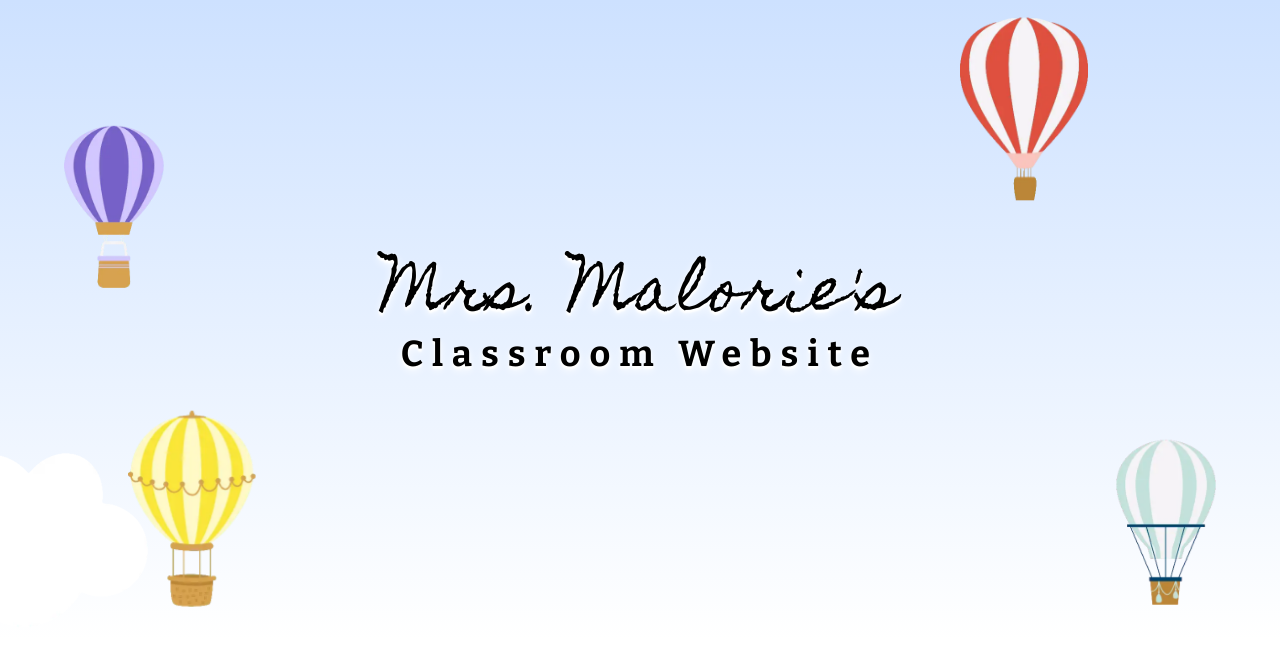
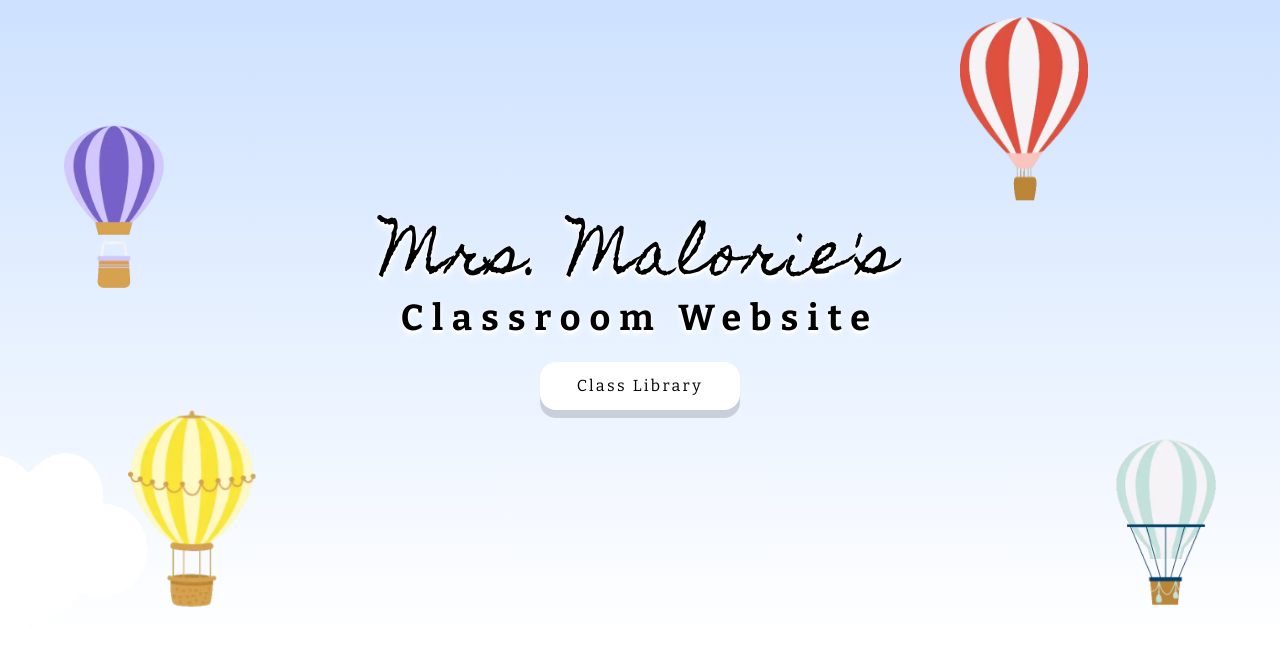
Before and after one commit to MrsMalorie/MrsMalorie.github.io, an Astro site: page / in a window 1280 px wide. Built offline with nearby package versions, Linux system fonts and the light colour scheme; Astro itself is replaced by a stand-in of ours.

Commit message:
Reintroduced Library Page Button

```diff
--- a/src/pages/index.astro
+++ b/src/pages/index.astro
@@ -80,6 +80,22 @@ const balloons: HeroHotairBalloon[] = [
             >
                 Classroom Website
             </h2>
+
+            <!-- TODO: Remove This Button Once Better Navigation Is Available! -->
+            <div class="mt-6 mx-auto w-50">
+                <a href="/library">
+                    <div
+                        class={`
+                            bg-white rounded-2xl ease-in-out hover:bg-[#f5f3f5]
+                            shadow-[0_8px_0_0_rgba(0,0,0,0.15)] transition
+                            duration-300 px-6 py-3 hover:translate-y-[4px]
+                            hover:shadow-[0_4px_0_0_rgba(0,0,0,0.15)]
+                        `}
+                    >
+                        Class Library
+                    </div>
+                </a>
+            </div>
         </div>
 
         {balloons.map(
```
